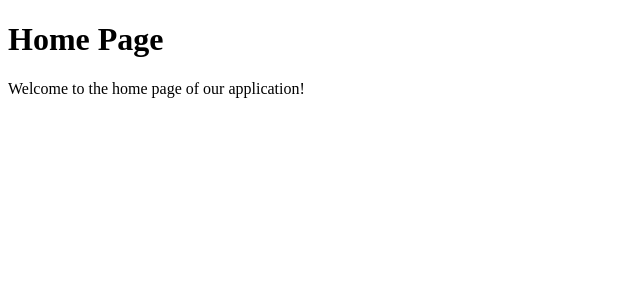
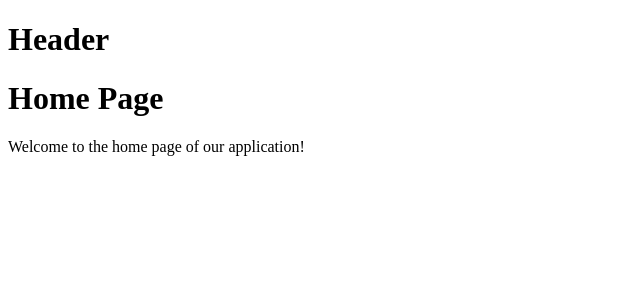
Before and after one commit to ryoww/ITS_Global_JP, a React (Vite) app: page / in a window 1280 px wide. Shown: the top 300 px of the page, without its empty margins (0-640 px from the left). Built offline with nearby package versions, Linux system fonts and the light colour scheme.

Commit message:
Fix: Update imports to use react-router-dom and adjust package-lock.json

```diff
--- a/package.json
+++ b/package.json
@@ -17,7 +17,7 @@
     "dayjs": "^1.11.13",
     "react": "^19.1.0",
     "react-dom": "^19.1.0",
-    "react-router": "^7.6.2"
+    "react-router-dom": "^7.6.2"
   },
   "devDependencies": {
     "@eslint/js": "^9.25.0",
--- a/src/App.tsx
+++ b/src/App.tsx
@@ -1,4 +1,4 @@
-import { Route, Routes } from "react-router";
+import { Route, Routes } from "react-router-dom";
 import Home from "./pages/Home";
 import Header from "./components/Header";
 
--- a/src/components/Header.tsx
+++ b/src/components/Header.tsx
@@ -7,7 +7,8 @@ const Header: React.FC = () => {
         <>
             <Flex w={"100%"} h={150} gap={0} p={0}>
                 <Box w={"25%"} bg={"blue"}></Box>
-                <Box w={"75%"} bg={"red"}></Box>
+                {/* <Box w={"75%"} bg={"red"}></Box> */}
+                <h1>Header</h1>
             </Flex>
 
             <Outlet />
--- a/src/main.tsx
+++ b/src/main.tsx
@@ -1,7 +1,7 @@
 import { StrictMode } from "react";
 import { createRoot } from "react-dom/client";
 import App from "./App.tsx";
-import { BrowserRouter } from "react-router";
+import { BrowserRouter } from "react-router-dom";
 import { MantineProvider } from "@mantine/core";
 
 createRoot(document.getElementById("root")!).render(
```
Also changed, not shown: 1 other file (tests, documents, lock files or other folders).
